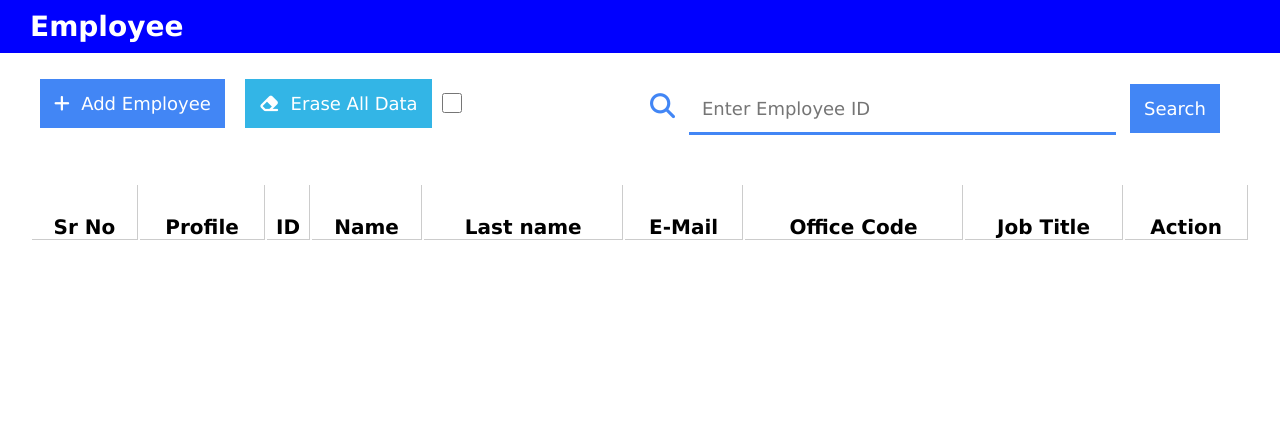
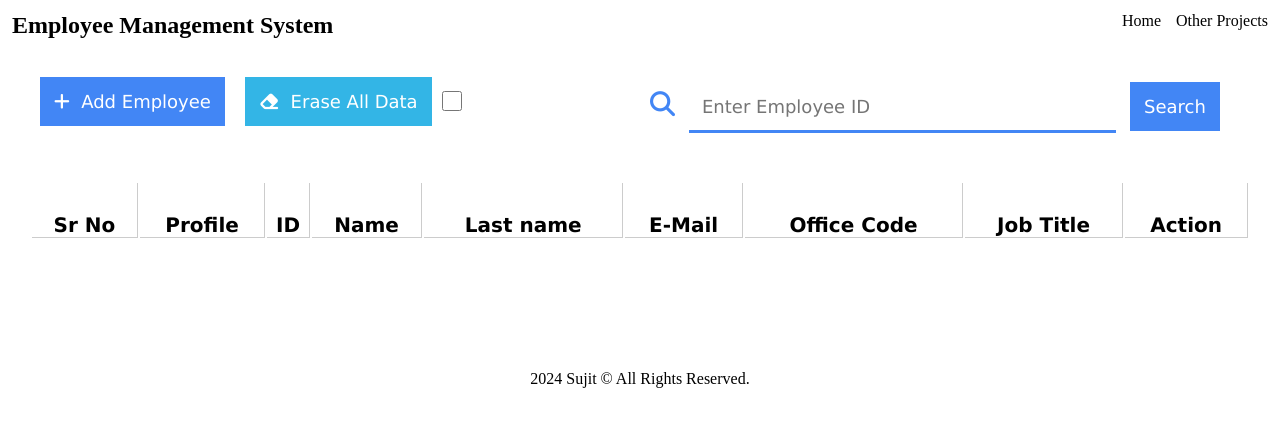
Before and after one commit to sujitsingh08rdm/employeeManagementDashBoard, a plain HTML site: page index.html in a window 1280 px wide. Drawn offline with nearby package versions, Linux system fonts and the light colour scheme.

Commit message:
update 1

```diff
--- a/css/style.css
+++ b/css/style.css
@@ -4,17 +4,27 @@
   box-sizing: border-box;
 }
 
-.header {
-  width: 100%;
-  padding: 10px 30px;
-  background-color: blue;
+.nav-bar {
+  display: flex;
+  justify-content: space-between;
+  margin: 12px 12px;
 }
 
-.header h5 {
+.nav-bar ul {
+  display: flex;
+  justify-content: center;
+  gap: 15px;
+  list-style: none;
+}
+
+.nav-bar ul li a {
+  text-decoration: none;
+  color: black;
+}
+
+.nav-bar ul li a:hover {
+  cursor: pointer;
   font-weight: bold;
-  font-family: Verdana, Geneva, Tahoma, sans-serif;
-  font-size: 28px;
-  color: #fff;
 }
 
 /* upper button box */
@@ -224,3 +234,8 @@
 .modal .right-modal .input-box button:disabled {
   filter: grayscale(90%);
 }
+
+.footer {
+  text-align: center;
+  margin-top: 100px;
+}
--- a/index.html
+++ b/index.html
@@ -17,9 +17,21 @@
   </head>
   <body>
     <!-- Start of Header -->
-    <div class="header">
-      <h5>Employee</h5>
-    </div>
+    <header>
+      <nav class="nav-bar">
+        <h1>Employee Management System</h1>
+        <ul>
+          <li>
+            <a href="https://sujitsingh.netlify.app/" target="_blank">Home</a>
+          </li>
+          <li>
+            <a href="https://sujitsingh.netlify.app/#projects" target="_blank"
+              >Other Projects</a
+            >
+          </li>
+        </ul>
+      </nav>
+    </header>
 
     <!-- Start of main -->
     <div class="upper-btn-box">
@@ -103,7 +115,9 @@
         </form>
       </div>
     </div>
-
+    <footer>
+      <p class="footer">2024 Sujit &copy; All Rights Reserved.</p>
+    </footer>
     <script src="./js/style.js"></script>
   </body>
 </html>
```
